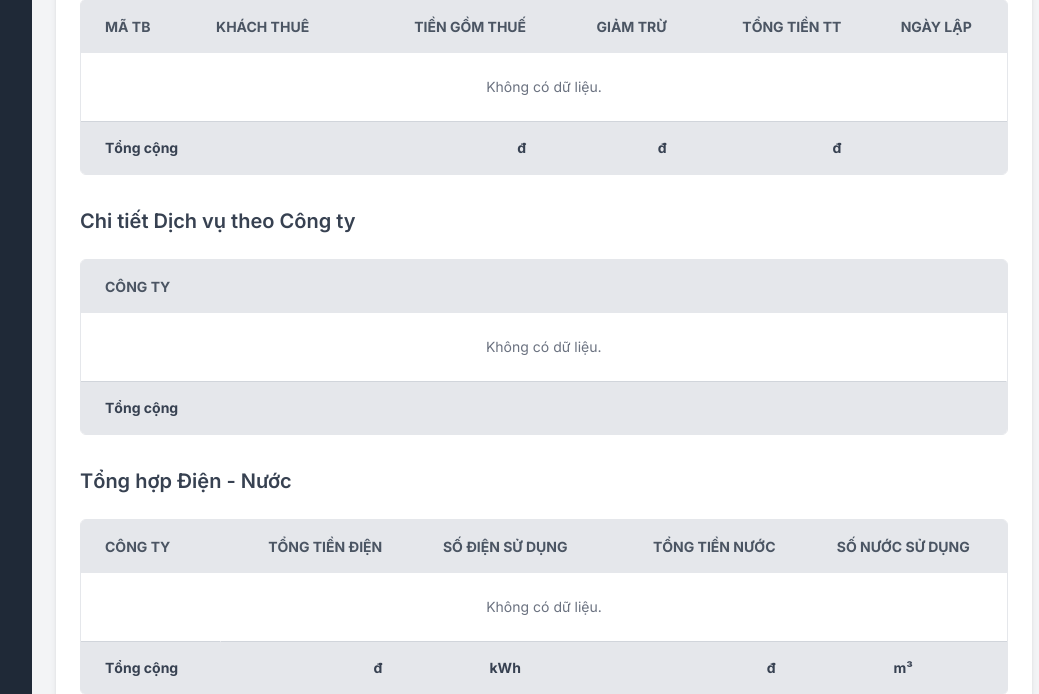
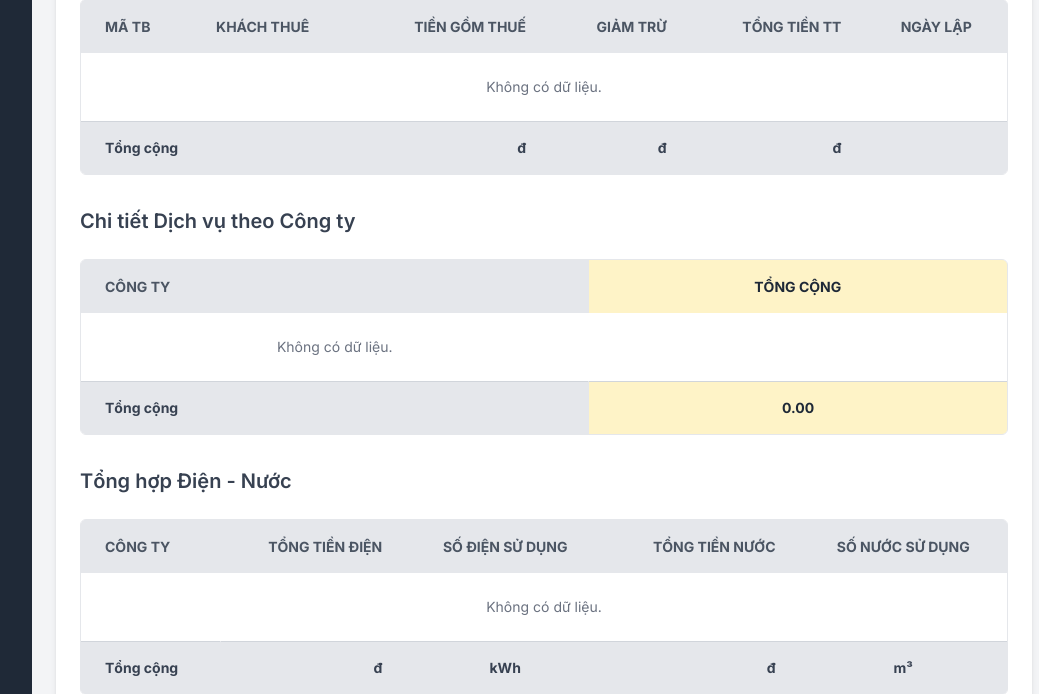
Before and after one commit to Tanphongjsc/TanPhong_Manager_Project, a Django app: template templates/dich_vu_dien_nuoc/bao_cao_doanh_thu.html in a window 1280 px wide. Shown: the part 503-1197 px from the top of the page, without its empty margins (224-1263 px from the left). Run offline with Django 5.2, Linux system fonts and the light colour scheme; the template is opened without the code that fills it, so the values that code supplies are empty; some libraries are stand-ins or nearby versions.

Commit message:
fix (UI - Bao_cao_danhthu & View): Thêm cột tổng cộng cho giao diện bảng chi tiết dịch vụ, Sửa lại logic view để fill đúng dữ liệu theo giao diện sửa đổi đồng thời sắp xếp lại thứ tự ở bảng báo cáo dịch vụ

```diff
--- a/static/css/dichvudiennuoc_baocaodoanhthu.css
+++ b/static/css/dichvudiennuoc_baocaodoanhthu.css
@@ -24,7 +24,6 @@
     white-space: nowrap;
 }
 
-/* === BỔ SUNG === */
 /* Lớp tùy chỉnh để buộc cột tên công ty phải xuống dòng */
 .company-name-cell {
     white-space: normal !important; /* !important để đảm bảo ghi đè quy tắc ở trên */
@@ -33,7 +32,13 @@
     min-width: 250px;             /* Ngăn cột bị co lại */
     max-width: 250px;             /* Ngăn cột phình to ra */
 }
-/* === KẾT THÚC BỔ SUNG === */
+
+/* Style cho cột Tổng cộng */
+.company-total, #grand-total-all, .grand-total-header {
+    font-weight: 700;
+    color: #1f2937;         /* text-gray-800 */
+    background-color: #fef3c7 !important; /* bg-yellow-100 */
+}
 
 
 /* Table container with scrollbars */
--- a/static/js/dichvudiennuoc_baocaodoanhthu.js
+++ b/static/js/dichvudiennuoc_baocaodoanhthu.js
@@ -139,9 +139,11 @@ $(document).ready(function() {
         }).get();
 
         const rowsHtml = data.map(company => {
+            let rowTotal = 0;
             const companyCells = serviceIds.map(serviceId => {
                 const service = company.dich_vu[serviceId];
                 if (service) {
+                    rowTotal += parseFloat(service.tongtiensauthue) || 0;
                     return `
                         <td class="py-3 px-6 text-center">
                             ${formatCurrency(service.tongtiensauthue)}
@@ -156,6 +158,7 @@ $(document).ready(function() {
                 <tr class="border-b hover:bg-gray-100 group">
                     <td class="py-3 px-6 text-left font-medium sticky left-0 bg-white group-hover:bg-gray-100 z-10 border-r company-name-cell">${company.tencongty}</td>
                     ${companyCells}
+                    <td class="py-3 px-6 text-center font-bold company-total">${formatCurrency(rowTotal)}</td>
                 </tr>
             `;
         }).join('');
@@ -239,6 +242,18 @@ $(document).ready(function() {
             const htmlContent = `${totalAmount}<br><small class="text-gray-500">(${totalUsage} ${unit})</small>`;
             $(`#total-service-${serviceId}`).html(htmlContent);
         }
+
+        // Tỉnh tổng dòng foooters
+        let grandTotal = 0;
+        for (const serviceId in serviceTotals) {
+            grandTotal += serviceTotals[serviceId];
+            const totalAmount = formatCurrency(serviceTotals[serviceId]);
+            const totalUsage = formatNumber(usageTotals[serviceId]);
+            const unit = unitMap[serviceId] || '';
+            const htmlContent = `${totalAmount}<br><small class="text-gray-500">(${totalUsage} ${unit})</small>`;
+            $(`#total-service-${serviceId}`).html(htmlContent);
+        }
+        $('#grand-total-all').text(formatCurrency(grandTotal));
     }
 
     function getCurrentFilters() {
--- a/templates/dich_vu_dien_nuoc/bao_cao_doanh_thu.html
+++ b/templates/dich_vu_dien_nuoc/bao_cao_doanh_thu.html
@@ -119,6 +119,8 @@
                         {% for service in danh_sach_dich_vu %}
                             <th data-service-id="{{ service.id_dichvu }}" class="py-3 px-6 text-center whitespace-nowrap sticky top-0 bg-gray-200 z-20">{{ service.tendichvu }}</th>
                         {% endfor %}
+                        <!-- CỘT TỔNG CỘNG -->
+                        <th class="py-3 px-6 text-center sticky top-0 bg-gray-200 z-20 grand-total-header">Tổng cộng</th>
                     </tr>
                 </thead>
                 <tbody id="service-detail-table-body" class="text-gray-600 text-sm font-light">
@@ -133,6 +135,8 @@
                             {% endif %}{% endfor %}
                         </td>
                         {% endfor %}
+                        <!-- Ô Tổng cộng mỗi dòng -->
+                        <td class="py-3 px-6 text-center font-bold company-total">{{company.tong_tien_dich_vu|floatformat:2|intcomma}}</td>
                     </tr>
                     {% empty %}
                     <tr><td colspan="{{ danh_sach_dich_vu|length|add:1 }}" class="py-4 px-6 text-center text-gray-500">Không có dữ liệu.</td></tr>
@@ -150,6 +154,8 @@
                                 </small>
                             </td>
                         {% endfor %}
+                        <!-- Tổng cộng toàn bảng -->
+                        <td id="grand-total-all" class="py-3 px-6 text-center bg-gray-200">{{tota_tiendichvu|default:"0"|floatformat:2|intcomma}}</td>
                     </tr>
                 </tfoot>
             </table>
```
Also changed, not shown: apps/dich_vu_dien_nuoc/views.py (+15 -3 lines).
